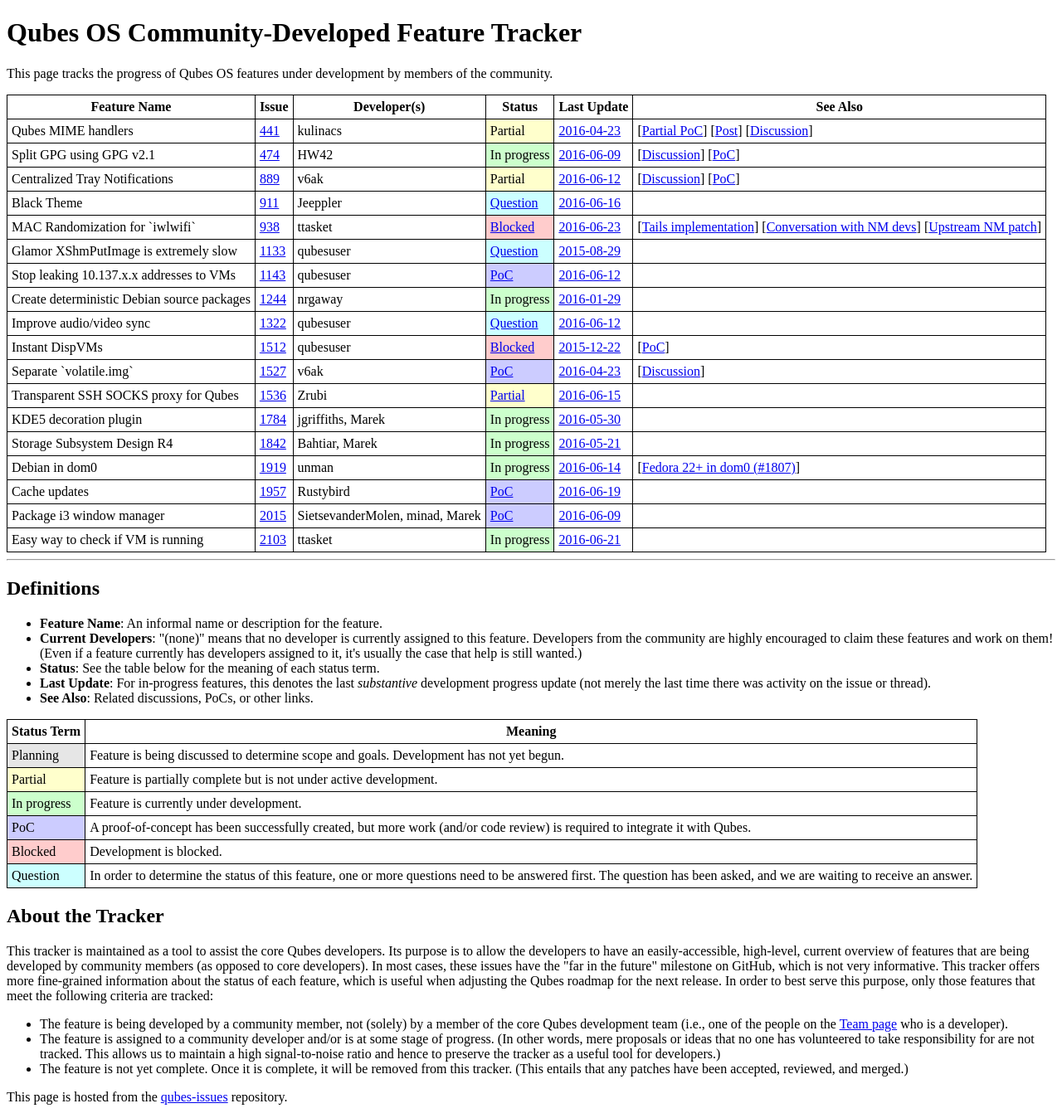
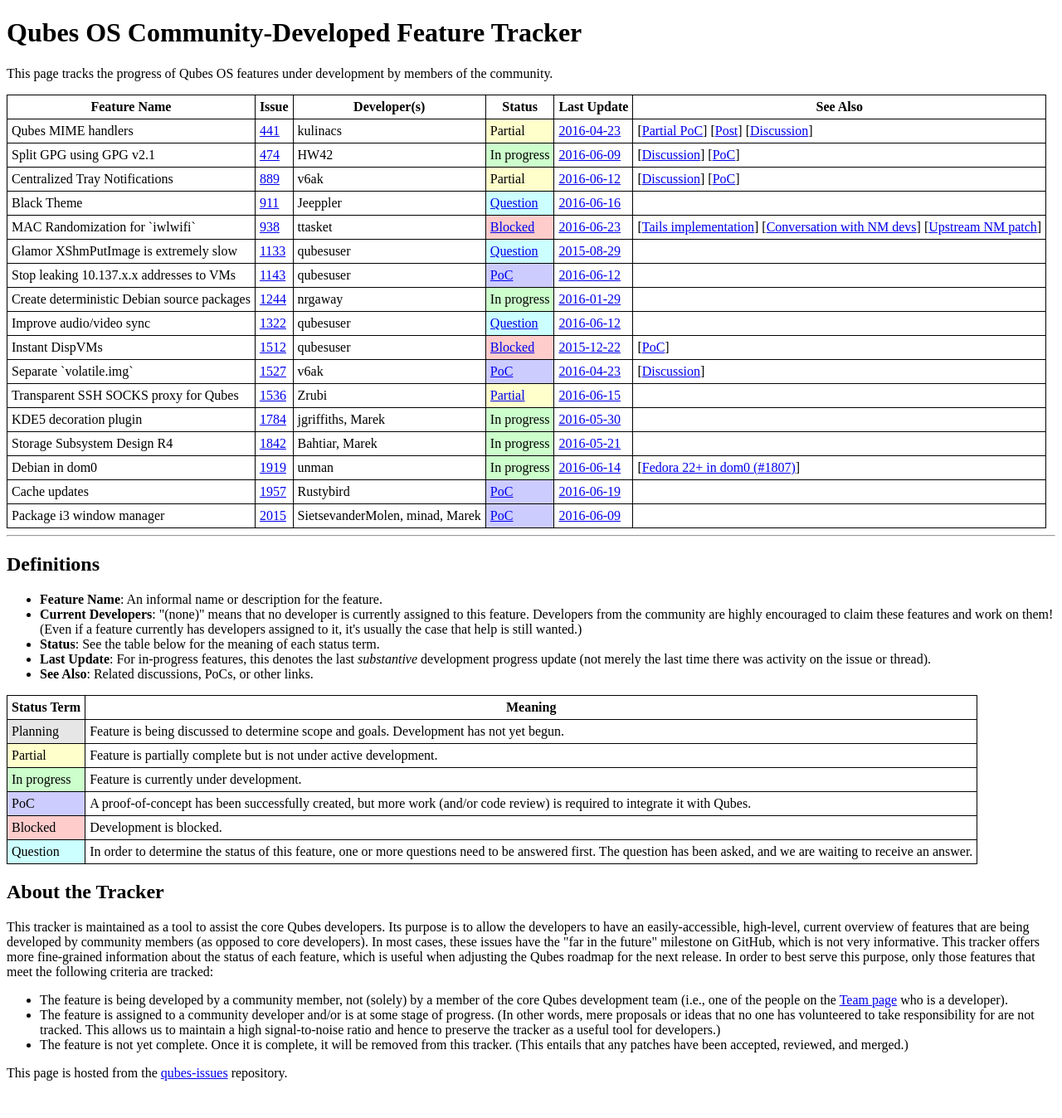
Before and after one commit to QubesOS/qubes-issues, a Jekyll site: the page built from index.md, in a window 1280 px wide. Shown: the whole page at 83% size. Built offline with Jekyll 4.4.1, drawn with Linux system fonts in a browser that asks for light colours; after the commit the page ends 1319 px from its top, so only the background shows below that.

Commit message:
Untrack #2103 (completed)

```diff
--- a/_data/features.yml
+++ b/_data/features.yml
@@ -256,18 +256,3 @@
     url    :
   - desc   :
     url    :
-
-- name   : Easy way to check if VM is running
-  issue  : 2103
-  devs   : ttasket
-  status :
-    term   : In progress
-    url    :
-  updated:
-    date   : 2016-06-21
-    url    : https://github.com/QubesOS/qubes-issues/issues/2103#issuecomment-227549577
-  info   :
-  - desc   :
-    url    :
-  - desc   :
-    url    :
```
